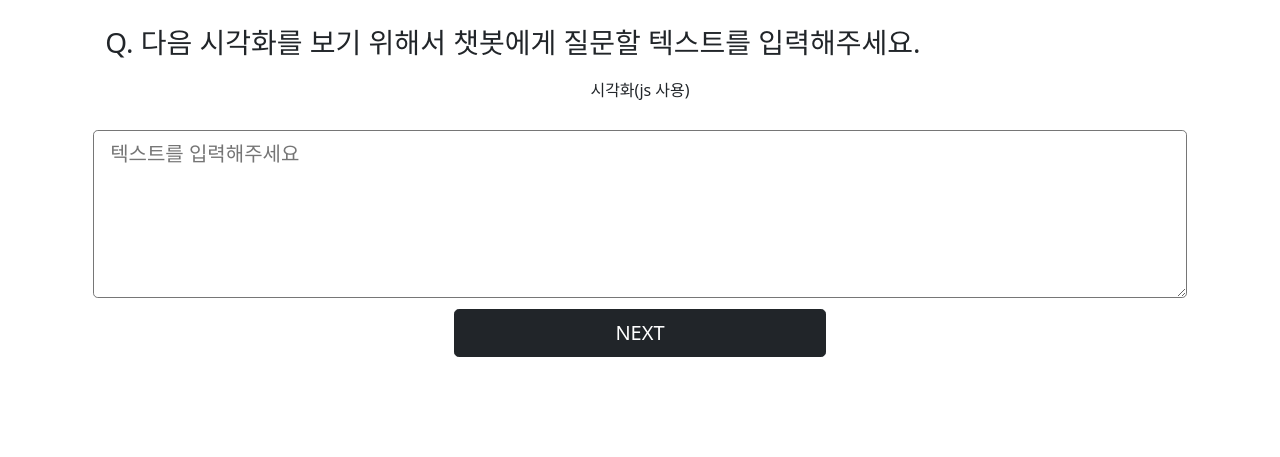
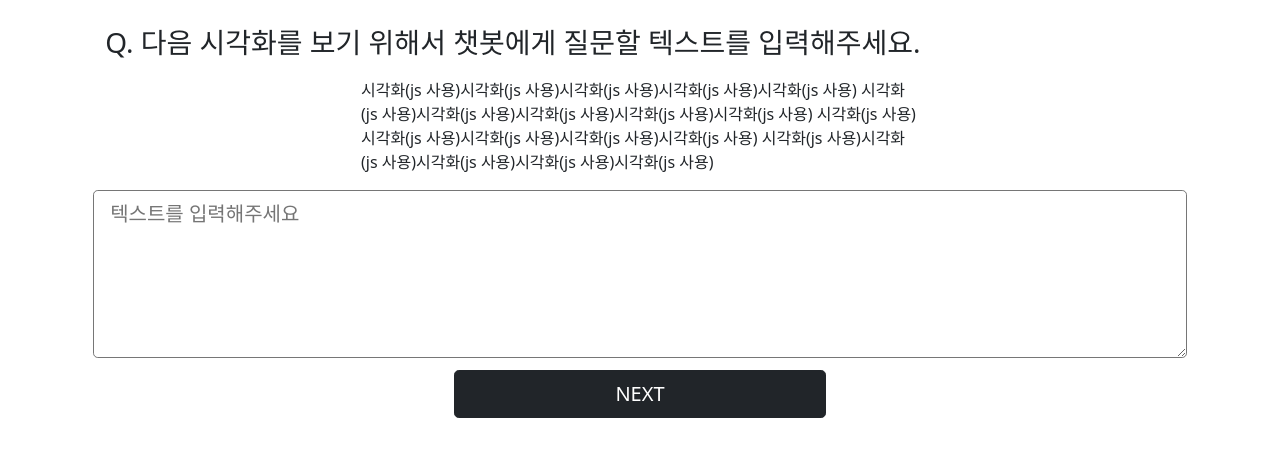
Before and after one commit to sujinhur/survey_form, a Django app: page /survey/problem in a window 1280 px wide. Shown: the top 457 px of the page. Run offline with Django 3.2, Linux system fonts and the light colour scheme; some libraries are stand-ins or nearby versions.

Commit message:
add btn link and vis set

```diff
--- a/svform/templates/survey/intro.html
+++ b/svform/templates/survey/intro.html
@@ -14,7 +14,7 @@
                 설문조사가  시작됩니다.설문조사가  시작됩니다.설문조사가  시작됩니다.시작됩니다.</p>
         </div>
         <div class="d-grid col-4 mx-auto">
-            <button type="button" class="btn btn-dark btn-lg">START</button>
+            <button type="button" class="btn btn-dark btn-lg" onclick="location.href='problem'">START</button>
         </div>
 
 
--- a/svform/templates/survey/problem.html
+++ b/svform/templates/survey/problem.html
@@ -7,8 +7,12 @@
             <h3>Q. 다음 시각화를 보기 위해서 챗봇에게 질문할 텍스트를 입력해주세요.</h3>
         </div>
 
-        <div class="row">
-            <p class="text-center">시각화(js 사용)</p>
+        <div class="d-grid col-6 mx-auto">
+            <p>시각화(js 사용)시각화(js 사용)시각화(js 사용)시각화(js 사용)시각화(js 사용)
+                시각화(js 사용)시각화(js 사용)시각화(js 사용)시각화(js 사용)시각화(js 사용)
+                시각화(js 사용)시각화(js 사용)시각화(js 사용)시각화(js 사용)시각화(js 사용)
+                시각화(js 사용)시각화(js 사용)시각화(js 사용)시각화(js 사용)시각화(js 사용)
+            </p>
 
             <!-- <script>
 
@@ -21,7 +25,7 @@
             </div>
 
             <div class="d-grid col-4 mx-auto">
-                <button type="button" class="btn btn-dark btn-lg">NEXT</button>
+                <button type="button" class="btn btn-dark btn-lg" onclick="location.href='result'">NEXT</button>
             </div>
 
         </form>
--- a/svform/templates/survey/result.html
+++ b/svform/templates/survey/result.html
@@ -12,7 +12,7 @@
         </div>
 
         <div class="d-grid col-4 mx-auto">
-            <button type="button" class="btn btn-dark btn-lg">CLOSE</button>
+            <button type="button" class="btn btn-dark btn-lg" onclick="window.close()">CLOSE</button>
         </div>
 
     </div>
```
